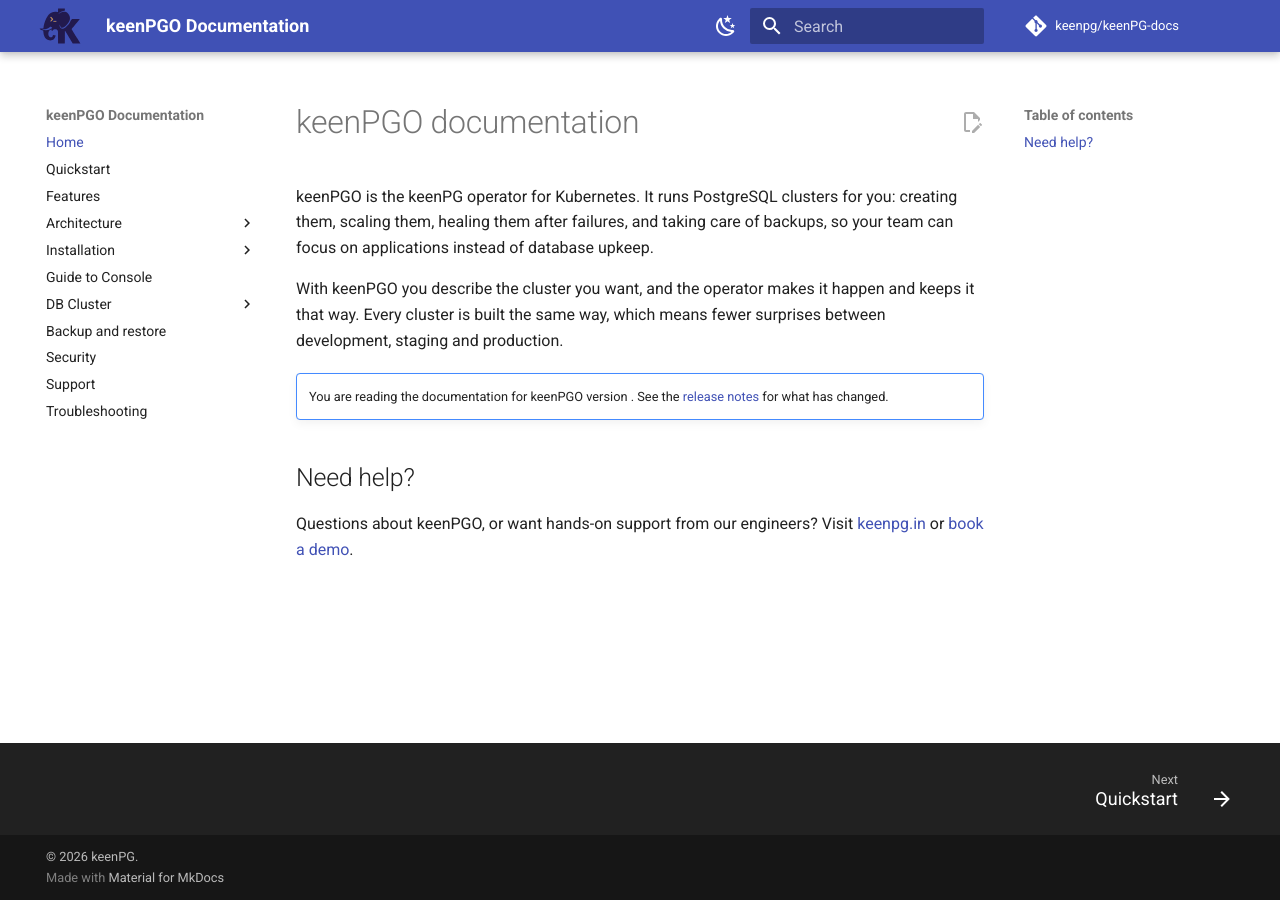
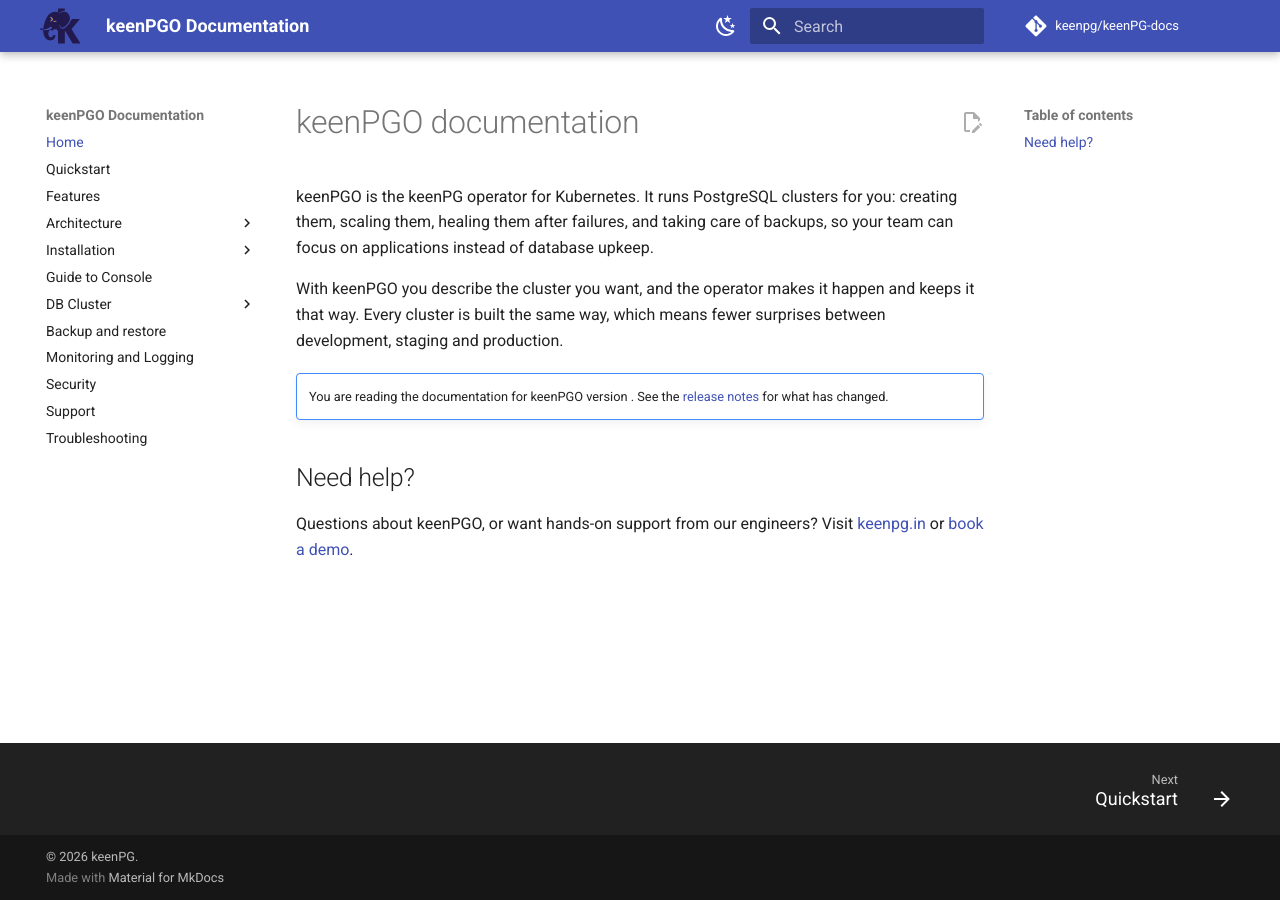
Before and after one commit to keenpg/keenPG-docs, an MkDocs documentation site: the page built from docs/index.md, in a window 1280 px wide. Built offline with MkDocs 1.6.1 and Material for MkDocs 9.7.7, drawn with Linux system fonts in a browser that asks for light colours; nearby versions of some CDN libraries; comment, search, counter and statistics services are not loaded.

Commit message:
Update mkdocs.yml

```diff
--- a/mkdocs.yml
+++ b/mkdocs.yml
@@ -87,6 +87,7 @@ nav:
       - "User Management": db/user.md
       - "pg_hba Management": db/pghba.md
   - Backup and restore: backups.md
+  - Monitoring and Logging: monitoring.md
   - Security: security.md
   - Support: support.md
   - Troubleshooting: troubleshooting.md
```
